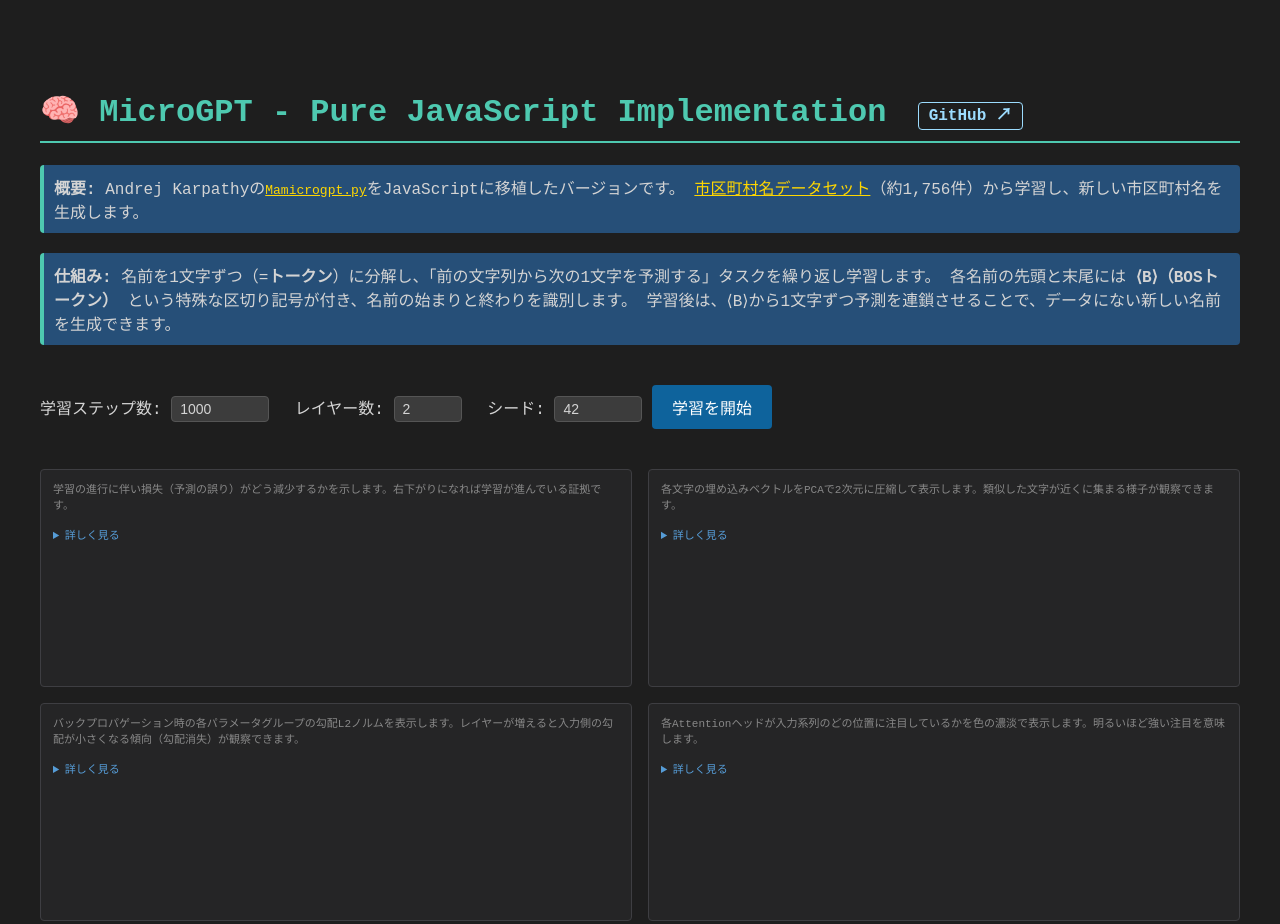
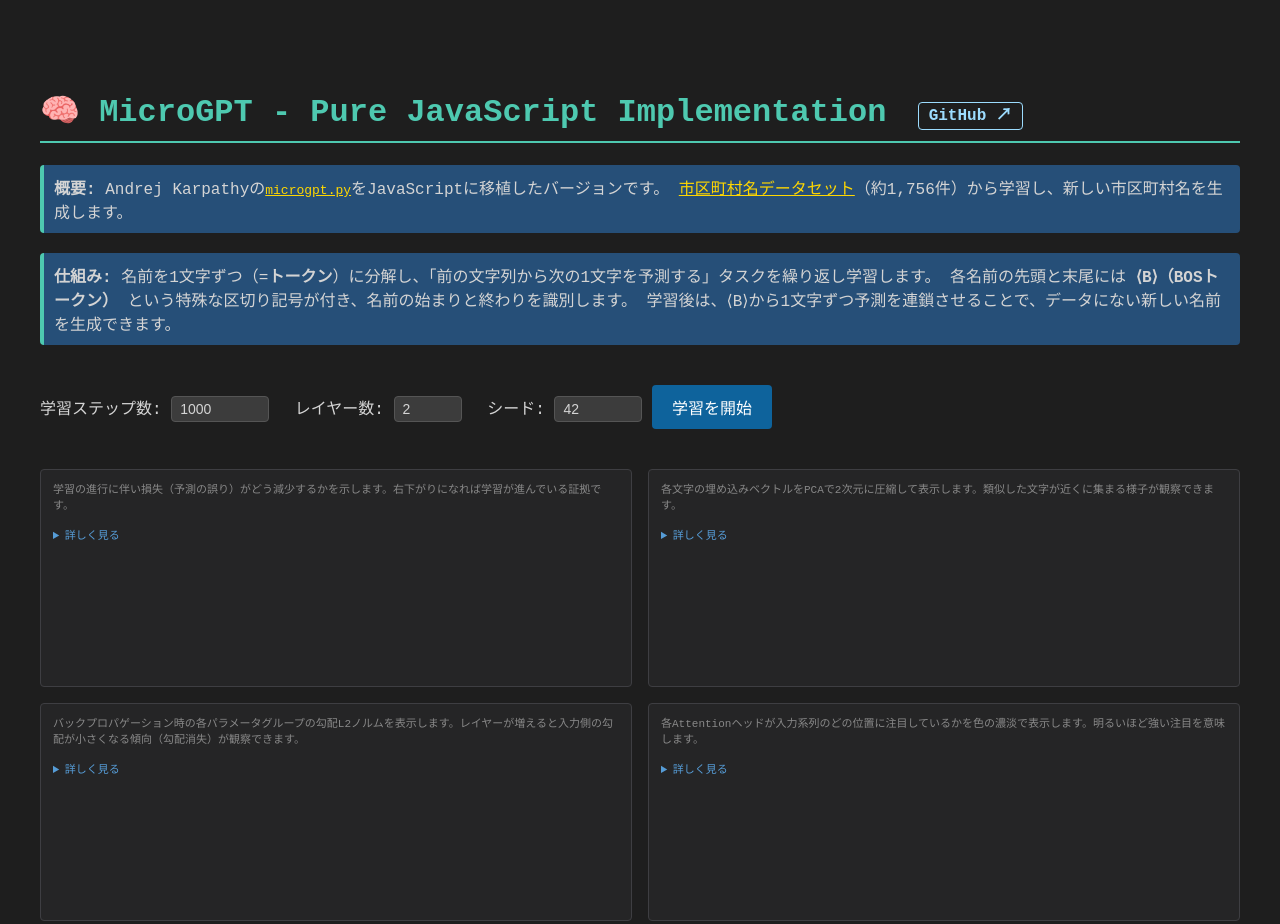
Before and after one commit to shimizu/MicroGPT_viz, a website built with Vite: page src/index.html in a window 1280 px wide. Shown: the top 924 px of the page. Built offline with nearby package versions, Linux system fonts and the light colour scheme.

Commit message:
fix typo

```diff
--- a/src/index.html
+++ b/src/index.html
@@ -126,7 +126,7 @@
     </h1>
 
     <div class="info">
-        <strong>概要:</strong> Andrej Karpathyの<a href="https://gist.github.com/karpathy/8627fe009c40f57531cb18360106ce95"><code>Mamicrogpt.py</code></a>をJavaScriptに移植したバージョンです。
+        <strong>概要:</strong> Andrej Karpathyの<a href="https://gist.github.com/karpathy/8627fe009c40f57531cb18360106ce95"><code>microgpt.py</code></a>をJavaScriptに移植したバージョンです。
         <a href="./data/names.txt">市区町村名データセット</a>（約1,756件）から学習し、新しい市区町村名を生成します。
     </div>
 
```
